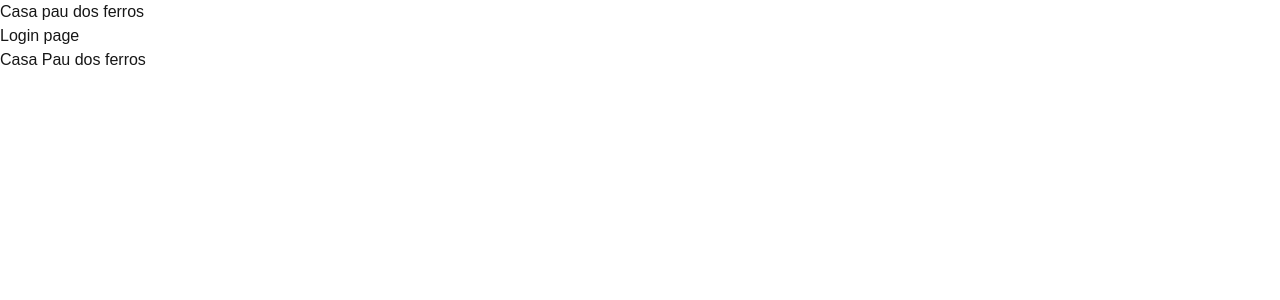
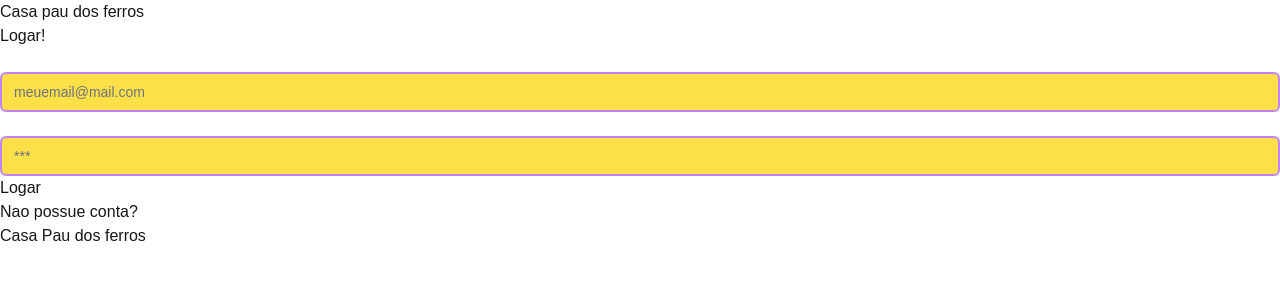
Before and after one commit to MrPanda05/Casa-Pau-Dos-Ferros-frontend, a Next.js app in the folder frontend/: page /auth/login in a window 1280 px wide. Shown: the top 300 px of the page. Built offline with nearby package versions, Linux system fonts and the light colour scheme.

Commit message:
História 2 | Login de usuário
added login form on login page

added http request to log  in user that return the token and id

added error message

```diff
--- a/frontend/src/app/auth/login/page.tsx
+++ b/frontend/src/app/auth/login/page.tsx
@@ -1,9 +1,13 @@
 'use client'
+import LoginForm from "@/components/LoginRelated/LoginForm";
+import { useRouter } from 'next/navigation'
+
 
 export default function Page() {
+    const router = useRouter()
     return (
       <div className="bg-gray-800 h-full">
-        Login page
+        <LoginForm onLoginChange={() =>  router.push('/auth/register')} />
       </div>
     );
   }
--- a/frontend/src/app/user/[id]/page.tsx
+++ b/frontend/src/app/user/[id]/page.tsx
@@ -1,6 +1,5 @@
 'use server'
 import Avatar from "@/components/userRelated/Avatar"
-import LogOutButton from "@/components/LoginRelated/LogOutButton"
 
 export default async function Page({
     params,
@@ -24,7 +23,8 @@ export default async function Page({
               Minha descricao
             </div>
             <div>
-              <LogOutButton />
+              {/* <LogOutButton /> */}
+              logout not implemented
             </div>
         </div>
     )
--- /dev/null
+++ b/frontend/src/components/LoginRelated/LoginForm.tsx
@@ -0,0 +1,99 @@
+'use client'
+import { ISwitch } from "./authCommons"
+import { useState } from "react";
+import { LogUser } from "@/components/LoginRelated/authCommons";
+import { useRouter } from "next/navigation";
+import { CoockieGet } from "../common/CoockiesManegers";
+
+
+
+export default function LoginForm({onLoginChange: changeLogin} : ISwitch){
+    const router = useRouter();
+    const [showError, setShowError] = useState(false);
+    const [errorStatus, setErrorStatus] = useState(200);
+    const [errorMessage, setErrorMessage] = useState("error");
+
+
+    async function handleSubmit(e: React.FormEvent<HTMLFormElement>) {
+        console.log("submit handler test")
+        const data = await LogUser(e);
+        console.log(data.status)
+        if(data.status === 400 || data.status === 500){
+            setShowError(true)
+            setErrorStatus(data.status)
+            setErrorMessage(data.data)
+            console.log(errorMessage)
+        }
+        else{
+            setShowError(false)
+            const userName = await CoockieGet("userId");
+            router.push(`/user/${userName?.value}`);
+        }
+
+    }
+
+    return (
+        <div className="rounded-md">
+            <div className="flex min-h-full flex-1 flex-col justify-center px-6 py-12 lg:px-8 text-white font-bold text-2xl/9">
+                <h1 className="text-center">
+                    Logar!
+                </h1>
+                <div className="mt-10 sm:mx-auto sm:w-full sm:max-w-sm">
+                    <form method="POST" className="space-y-6" onSubmit={handleSubmit}>
+                        <div>
+                            <label htmlFor="email" className="formLabelText">
+                                Email
+                            </label>
+                            <div className="mt-2">
+                                <input
+                                id="email"
+                                name="email"
+                                type="email"
+                                required
+                                autoComplete="email"
+                                placeholder="meuemail@mail.com"
+                                className="formInput"
+                                />
+                            </div>
+                        </div>
+                        <div>
+                            <div className="mt-2">
+                                <label htmlFor="password" className="formLabelText">
+                                Senha
+                                </label>
+                            </div>
+                            <div className="mt-2">
+                                <input
+                                id="password"
+                                name="password"
+                                type="password"
+                                required
+                                placeholder="***"
+                                autoComplete="current-password"
+                                className="formInput"
+                                />
+                            </div>
+                        </div>
+                        <div>
+                            <button
+                            type="submit"
+                            className="flex w-full justify-center rounded-md bg-indigo-600 px-3 py-1.5 text-sm/6 font-semibold text-white shadow-xs hover:bg-indigo-500 focus-visible:outline-2 focus-visible:outline-offset-2 focus-visible:outline-indigo-600"
+                            >
+                            Logar
+                            </button>
+                        </div>
+                    </form>
+
+                </div>
+                <div className="text-center mt-10">
+                    <button onClick={changeLogin} className="text-base text-blue-500 hover:text-blue-700">Nao possue conta?</button>
+                </div>
+                {showError && (
+                <div className="self-center bg-red-800 text-white rounded-md">
+                    Error inesperado de tipo {errorStatus} | supporte CasaPauDosFerrosSuporte@gmail.com
+                </div>
+                )}
+            </div>
+        </div>
+    )
+}
--- a/frontend/src/components/LoginRelated/authCommons.ts
+++ b/frontend/src/components/LoginRelated/authCommons.ts
@@ -87,6 +87,39 @@ async function RegiterUser(e: React.FormEvent<HTMLFormElement>) {
 }
 
 
+async function LogUser(e: React.FormEvent<HTMLFormElement>) {
+    e.preventDefault();
+    const formData = new FormData(e.currentTarget);
+    //Change to get every data later
+    const email = formData.get('email') as string;
+    const password = formData.get('password') as string;
+    console.log(name)
+    console.log(email)
+    console.log(password)
+
+
+    try {
+        const response = await axios.post('http://127.0.0.1:8000/api/login/', {
+            email: email,
+            password: password
+        })
+        console.log("trying to log user")
+        console.log(response.status)
+        console.log(response.data.message)
+        CoockieSet("token", response.data.token)
+        CoockieSet("userId", response.data.userId)
+        return { data: response.data.message, status: response.status };
+    } catch (err) {
+        if (axios.isAxiosError(err) && err.response) {
+            return { data: err.response.data, status: err.response.status };
+        } else {
+            return { data: 'unknown', status: 500 };
+        }
+
+    }
+}
+
+
 export type { ISwitch, ISubmit };
 
-export { RegiterUser }
+export { RegiterUser, LogUser }
```
Also changed, not shown: frontend/src/components/LoginRelated/UserLogged.tsx (+15 -2 lines).
